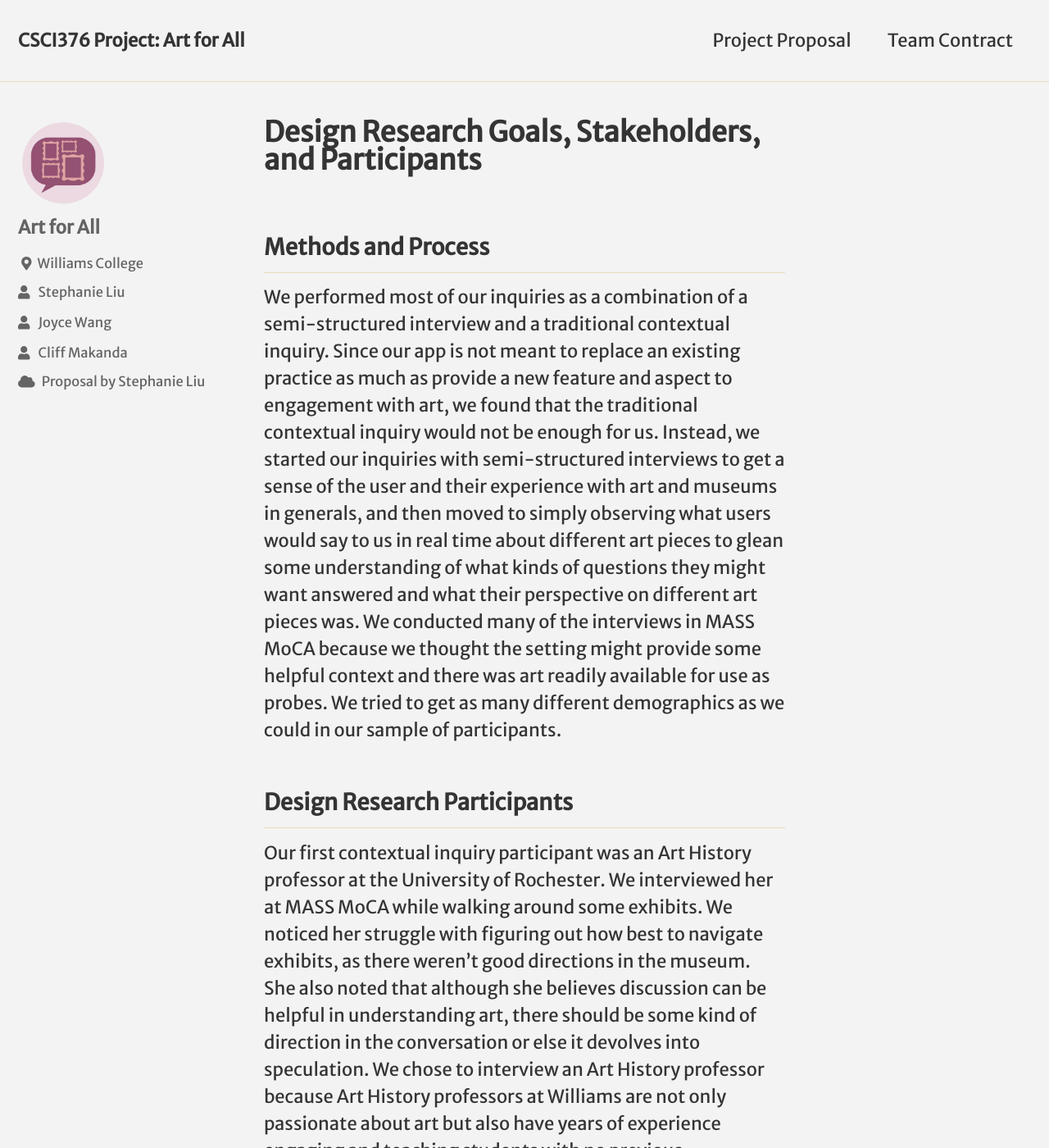
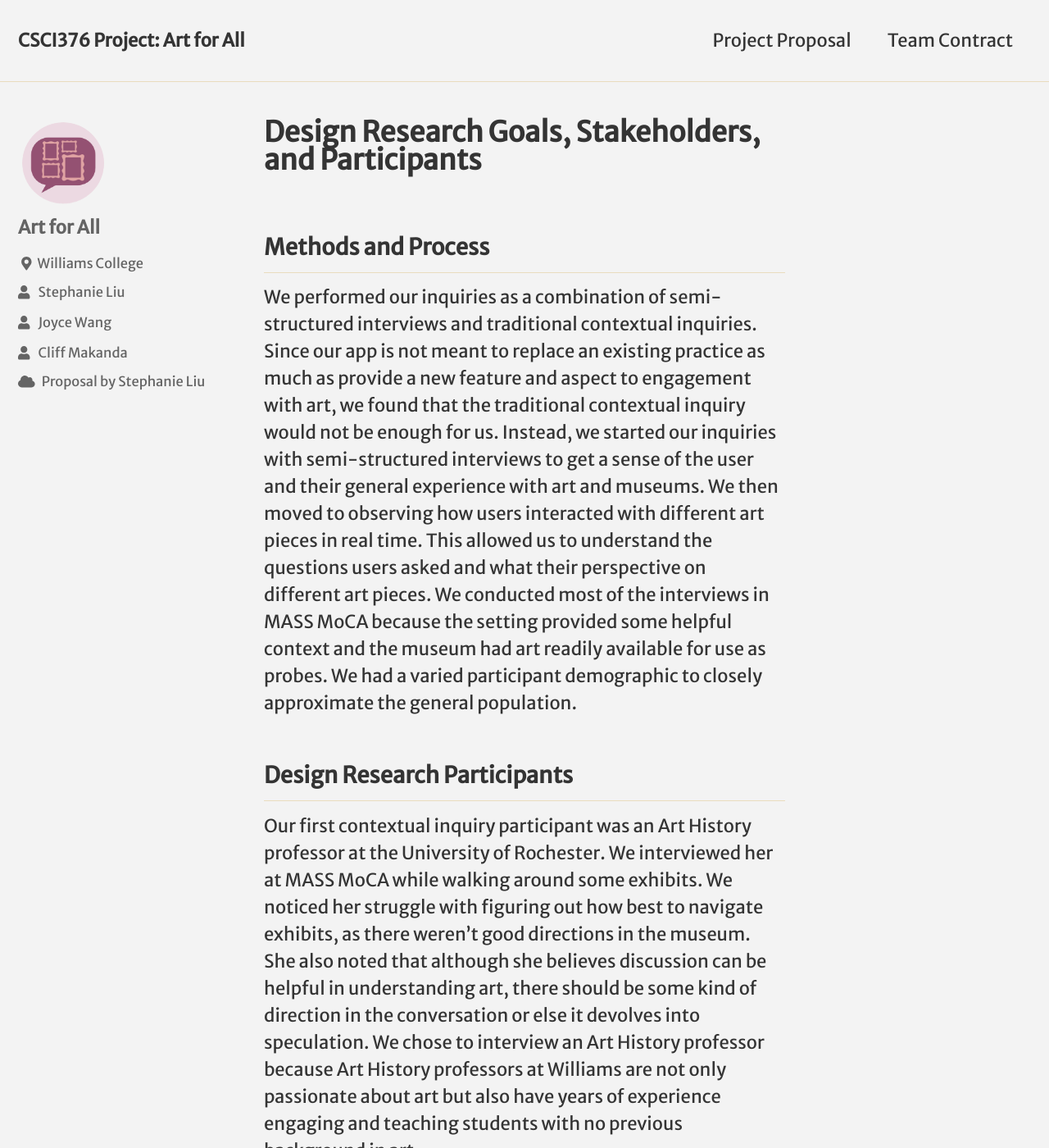
Before and after one commit to sliuu/hciproject, a Jekyll site: the page built from _posts/2018-02-28-design-research-goals-stakeholders-and-participants.md, in a window 1280 px wide and 1400 px high. Shown: the whole window at 82% size. Built offline with Jekyll 4.4.1, drawn with Linux system fonts in a browser that asks for light colours; nearby versions of some CDN libraries; some web fonts are replaced; some of the changed text lies outside the part shown.

Commit message:
Just edited - One day will be the NYT Editor.

```diff
--- a/_posts/2018-02-28-design-research-goals-stakeholders-and-participants.md
+++ b/_posts/2018-02-28-design-research-goals-stakeholders-and-participants.md
@@ -5,13 +5,13 @@ excerpt: ""
 
 ## Methods and Process
 
-We performed most of our inquiries as a combination of a semi-structured interview and a traditional contextual inquiry. Since our app is not meant to replace an existing practice as much as provide a new feature and aspect to engagement with art, we found that the traditional contextual inquiry would not be enough for us. Instead, we started our inquiries with semi-structured interviews to get a sense of the user and their experience with art and museums in generals, and then moved to simply observing what users would say to us in real time about different art pieces to glean some understanding of what kinds of questions they might want answered and what their perspective on different art pieces was. We conducted many of the interviews in MASS MoCA because we thought the setting might provide some helpful context and there was art readily available for use as probes. We tried to get as many different demographics as we could in our sample of participants.
+We performed our inquiries as a combination of semi-structured interviews and traditional contextual inquiries. Since our app is not meant to replace an existing practice as much as provide a new feature and aspect to engagement with art, we found that the traditional contextual inquiry would not be enough for us. Instead, we started our inquiries with semi-structured interviews to get a sense of the user and their general experience with art and museums. We then moved to observing how users interacted with different art pieces in real time. This allowed us to understand the questions users asked and what their perspective on different art pieces. We conducted most of the interviews in MASS MoCA because the setting provided some helpful context and the museum had art readily available for use as probes. We had a varied participant demographic to closely approximate the general population.
 
 ## Design Research Participants
 
 Our first contextual inquiry participant was an Art History professor at the University of Rochester. We interviewed her at MASS MoCA while walking around some exhibits. We noticed her struggle with figuring out how best to navigate exhibits, as there weren’t good directions in the museum. She also noted that although she believes discussion can be helpful in understanding art, there should be some kind of direction in the conversation or else it devolves into speculation. We chose to interview an Art History professor because Art History professors at Williams are not only passionate about art but also have years of experience engaging and teaching students with no previous background in art.
 
-Our second participant was actually a couple, two students from MCLA and Worcester State University. We interviewed them at MASS MoCA while walking around the James Turrell exhibit. They were both somewhat interested in art, but had no formal training in Art or Art History. Because they had no formal education in art, I noticed that many of their comments were about art in relation to different things in their lives (many “this reminds me of…” comments). In addition, they learned a lot through museum staff and other museum-goers about the exhibits, but didn’t spend much time reading placards or pamphlets.
+Our second participant(s) was a couple, two students from MCLA and Worcester State University. We interviewed them at MASS MoCA while walking around the James Turrell exhibit. They were both somewhat interested in art, but had no formal training in Art or Art History. Because they had no formal education in art, I noticed that many of their comments were about art in relation to different things in their lives (many “this reminds me of…” comments). In addition, they learned a lot through museum staff and other museum-goers about the exhibits, but didn’t spend much time reading placards or pamphlets.
 
 Our third participant was a Williams student who occasionally visits museums and has an interest in art, but has no formal background knowledge. He expressed a particular frustration with contemporary, conceptual art that doesn’t allow him to engage in the subject matter as much as less abstract, traditional pieces. This has led him to pay less attention to contemporary art. However, he wouldn’t necessarily want a very formal understanding of art and likes to leave some of his understanding to individual interpretation. Additionally, in order to probe what the current process for learning about art looks like, we conducted a contextual inquiry, asking him to describe his process looking at a few modern pieces. After looking at a Jackson Pollack and not gleaning much from the work, he continued to search for more information on his own. His search evinced the difficulty both in finding a trustworthy, centralized resource for art and in comprehending the language of formal art terms.
 
```
